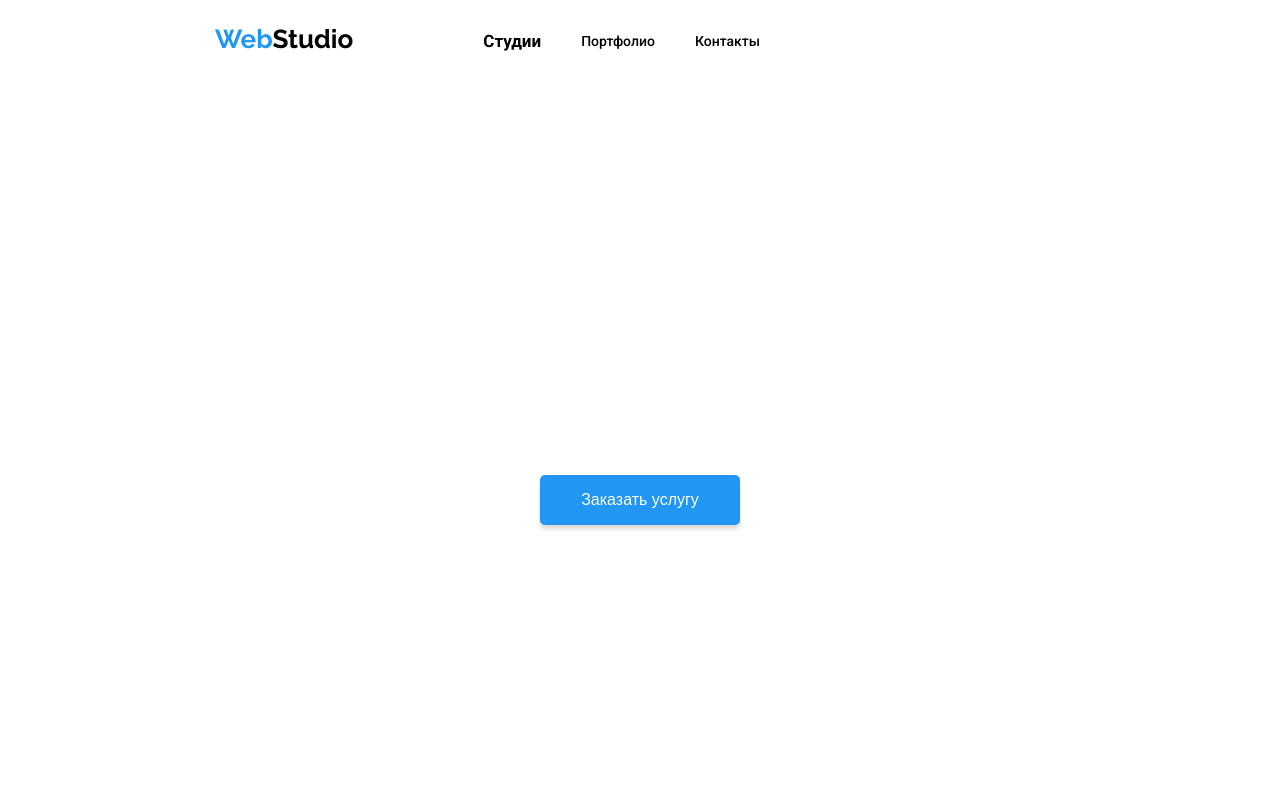
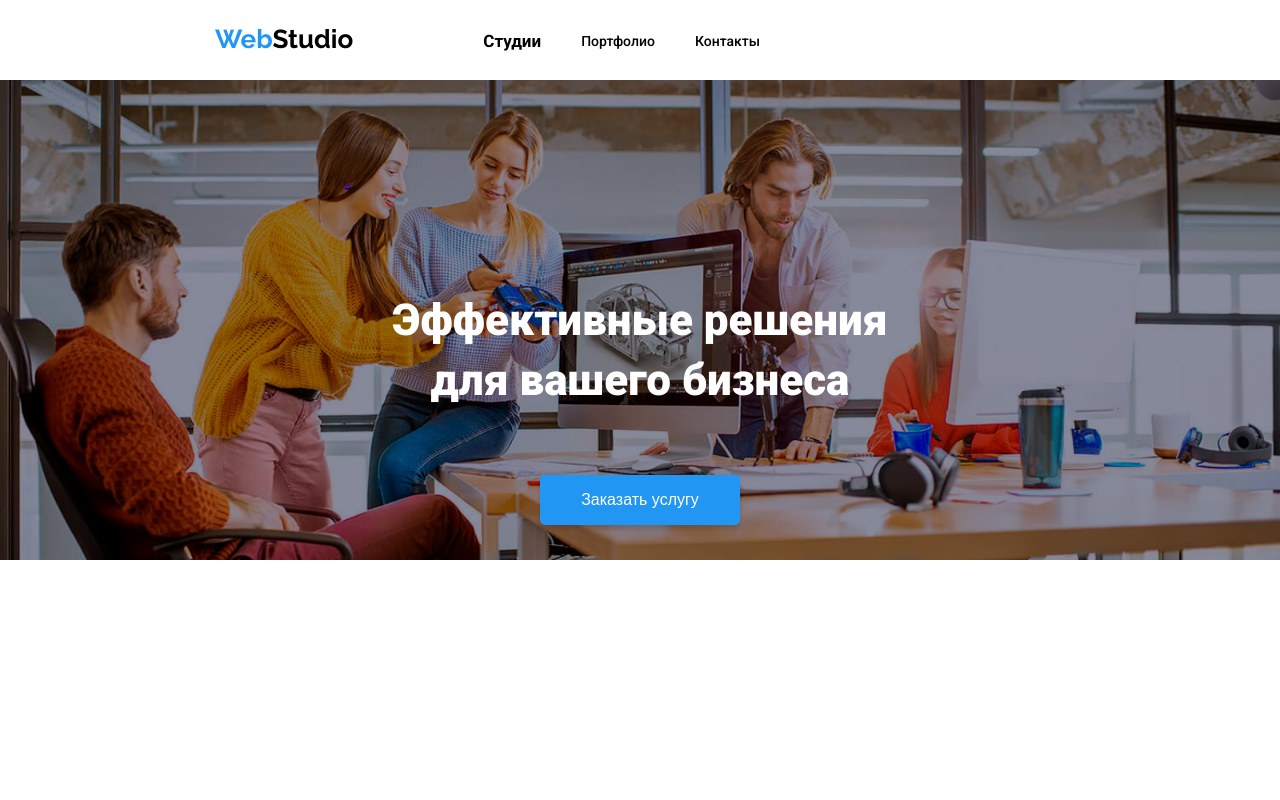
Before and after one commit to Artemissssss/maket2, a plain HTML site: page index.html in a window 1280 px wide. Shown: the top 800 px of the page. Drawn offline with Linux system fonts and the light colour scheme.

Commit message:
Update style.css

```diff
--- a/style.css
+++ b/style.css
@@ -74,7 +74,7 @@ transition: 0.5s;
 .buy-ab {
  min-width: 100vh;
  height: 600px;
-background: url(./img/backh.jpg), url(./img/backho.jpg);
+background: url(./backh.jpg), url(./backho.jpg);
 font-family: Roboto;
 font-weight: 900;
 font-size: 44px;
```
